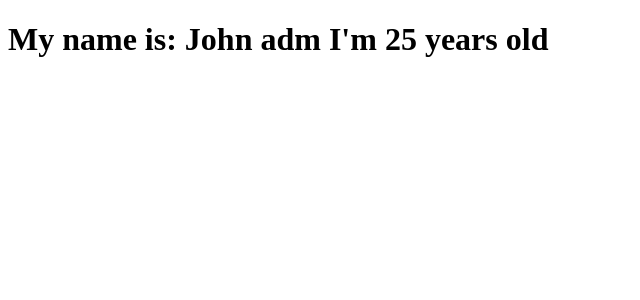
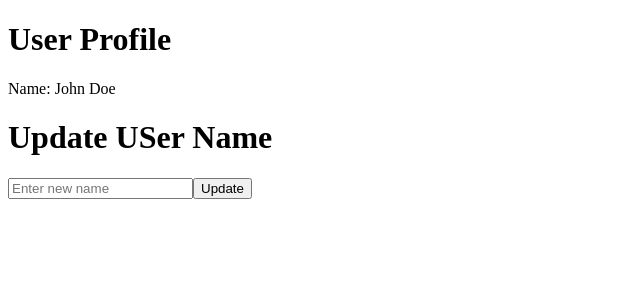
Before and after one commit to bibarys1327/react-demos, a React (Vite) app: page / in a window 1280 px wide. Shown: the top 300 px of the page, without its empty margins (0-640 px from the left). Built offline with nearby package versions, Linux system fonts and the light colour scheme.

Commit message:
implement advance useContext hook

```diff
--- a/src/App.jsx
+++ b/src/App.jsx
@@ -1,21 +1,14 @@
 import React from "react";
-import ComponentA from "./components/ComponentA";
-import { createContext } from "react";
-
-export const Data = createContext();
-export const Data1 = createContext();
+import UserProfile from "./components/UserProfile";
+import { UserProvider } from "./UserContext";
+import UpdateUser from "./components/UpdateUser";
 
 const App = () => {
-  const name = "John";
-  const age = 25;
   return (
-    <div>
-      <Data.Provider value={name}>
-        <Data1.Provider value={age}>
-          <ComponentA />
-        </Data1.Provider>
-      </Data.Provider>
-    </div>
+    <UserProvider>
+      <UserProfile />
+      <UpdateUser />
+    </UserProvider>
   );
 };
 
--- /dev/null
+++ b/src/UserContext.jsx
@@ -0,0 +1,19 @@
+import { createContext, useState } from "react";
+
+const UserContext = createContext();
+
+const UserProvider = ({ children }) => {
+  const [user, setUser] = useState({ name: "John Doe" });
+
+  const updateUser = (newName) => {
+    setUser({ name: newName });
+  };
+
+  return (
+    <UserContext.Provider value={{ user, updateUser }}>
+      {children}
+    </UserContext.Provider>
+  );
+};
+
+export { UserContext, UserProvider };
--- a/src/components/ComponentA.jsx
+++ /dev/null
@@ -1,12 +0,0 @@
-import React from "react";
-import ComponentB from "./ComponentB";
-
-const ComponentA = () => {
-  return (
-    <div>
-      <ComponentB />
-    </div>
-  );
-};
-
-export default ComponentA;
--- a/src/components/ComponentB.jsx
+++ /dev/null
@@ -1,12 +0,0 @@
-import React from "react";
-import ComponentC from "./ComponentC";
-
-const ComponentB = () => {
-  return (
-    <div>
-      <ComponentC />
-    </div>
-  );
-};
-
-export default ComponentB;
--- a/src/components/ComponentC.jsx
+++ /dev/null
@@ -1,14 +0,0 @@
-import React, { useContext } from "react";
-import { Data, Data1 } from "../App";
-
-const ComponentC = () => {
-  const username = useContext(Data);
-  const Age = useContext(Data1);
-  return (
-    <h1>
-      My name is: {username} adm I'm {Age} years old
-    </h1>
-  );
-};
-
-export default ComponentC;
--- /dev/null
+++ b/src/components/UpdateUser.jsx
@@ -0,0 +1,33 @@
+import React, { useContext, useState } from "react";
+import { UserContext } from "../UserContext";
+
+const UpdateUser = () => {
+  const { updateUser } = useContext(UserContext);
+  const [newName, setNewName] = useState("");
+
+  const handleSubmit = (e) => {
+    e.preventDefault();
+    if (newName.trim()) {
+      updateUser(newName);
+      setNewName("");
+    }
+  };
+
+  return (
+    <div>
+      <h1>Update USer Name</h1>
+
+      <form onSubmit={handleSubmit}>
+        <input
+          type="text"
+          value={newName}
+          onChange={(e) => setNewName(e.target.value)}
+          placeholder="Enter new name"
+        />
+        <button type="submit">Update</button>
+      </form>
+    </div>
+  );
+};
+
+export default UpdateUser;
--- /dev/null
+++ b/src/components/UserProfile.jsx
@@ -0,0 +1,15 @@
+import React, { useContext } from "react";
+import { UserContext } from "../UserContext";
+
+const UserProfile = () => {
+  const { user } = useContext(UserContext);
+
+  return (
+    <div>
+      <h1>User Profile</h1>
+      <p>Name: {user.name}</p>
+    </div>
+  );
+};
+
+export default UserProfile;
```
